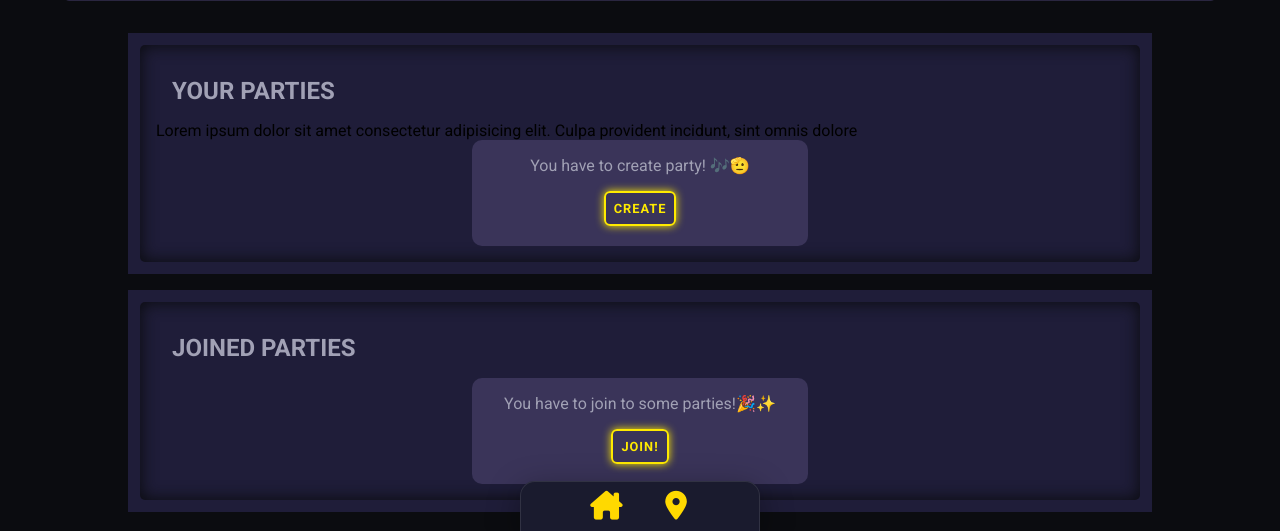
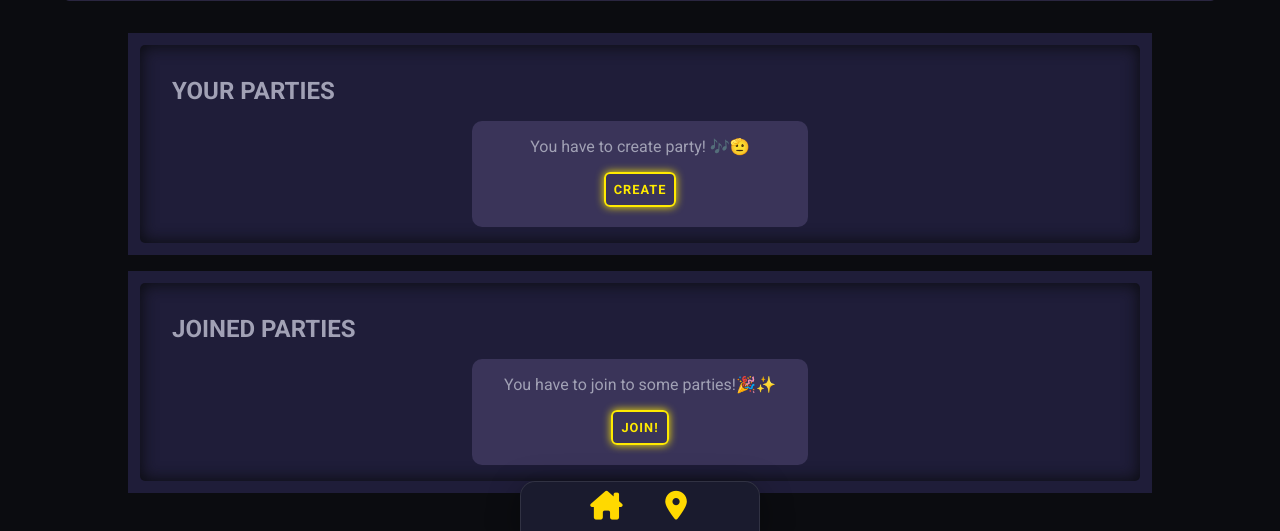
Before and after one commit to JakubHaran1/noc-deploy, a Django app: template templates/main.html in a window 1280 px wide. Shown: the part 268-799 px from the top of the page. Run offline with Django 5.2, Linux system fonts and the light colour scheme; the template is opened without the code that fills it, so the values that code supplies are empty; some libraries are stand-ins or nearby versions; some web fonts are replaced.

```diff
--- a/templates/main.html
+++ b/templates/main.html
@@ -65,7 +65,7 @@
                             {% endfor %}
                         </div>
                     </div>
-                {% else %}Lorem ipsum dolor sit amet consectetur adipisicing elit. Culpa provident incidunt, sint omnis dolore
+                {% else %}
                     <div class="party-info">
                         <p>You have to create party! 🎶🫡</p>
                         <a class="btn" href="{% url "map" %}">Create</a>
```
